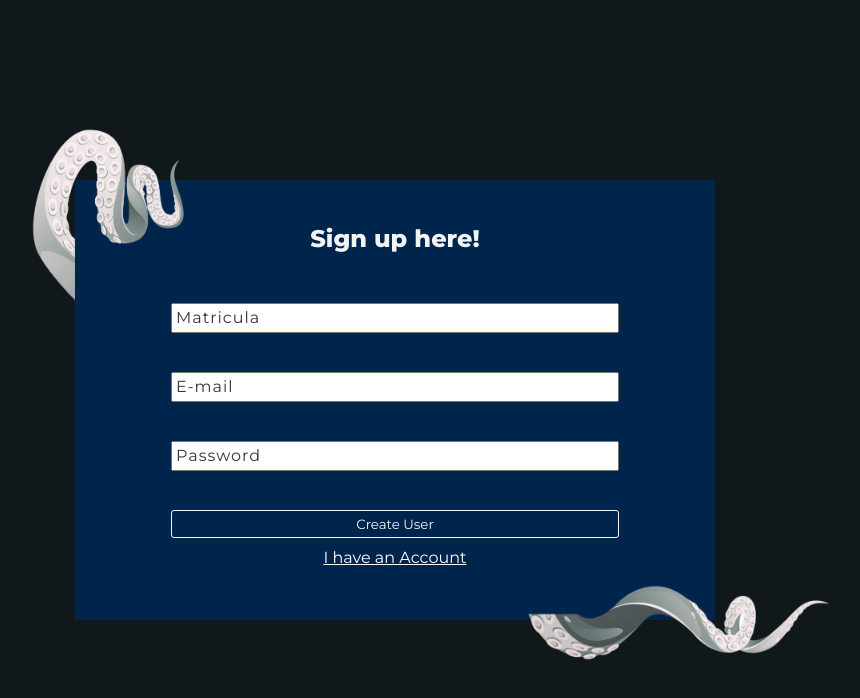
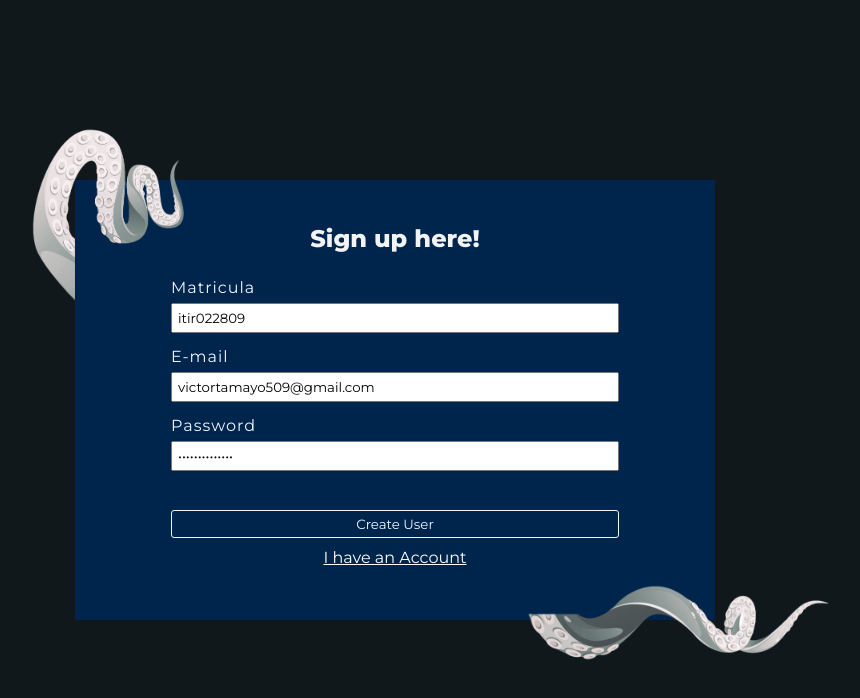
Before and after one commit to VictorTamayoBriones/UTT-TI, a React (Vite) app: page /create-user in a window 1280 px wide. Shown: the top 698 px of the page, without its empty margins (245-1105 px from the left). Built offline with nearby package versions, Linux system fonts and the light colour scheme.

Commit message:
create user

```diff
--- a/src/components/Alert/style/style.tsx
+++ b/src/components/Alert/style/style.tsx
@@ -10,7 +10,6 @@ export const AlertContainer = styled.div<IAlert>`
     text-align: center;
     border-radius: 3px;
     position: absolute;
-    opacity: 0;
     top: 10%;
     left: 35%;
     animation: alertStart 4s cubic-bezier(0, 0, 0, 1.08);
@@ -24,10 +23,9 @@ export const AlertContainer = styled.div<IAlert>`
         0%{
             opacity: 0;
             top: -10%;
-        }
-        10%{
-            opacity: 1;
+        }10%{
             top: 10%;
+
         }
         80%{
             opacity: 1;
--- a/src/pages/CreateUser/CreateUser.tsx
+++ b/src/pages/CreateUser/CreateUser.tsx
@@ -1,15 +1,21 @@
+import { Link } from "react-router-dom"
+import { Button } from "../../components/Button"
 import { Container } from "../../components/Container"
+import { Form } from "../../components/FormElements/Form"
+import { Input } from "../../components/FormElements/Input"
 import { OverlayLogin } from "../../components/OverlayLogin"
-import CreateUserForm from "./components/CreateUserForm"
-import { CreateUserProvider } from "./context/createUserProvider"
 
 function CreateUser() {
   return (
     <Container width="50%" className="login">
       <h2>Sign up here!</h2>
-      <CreateUserProvider>
-        < CreateUserForm/>
-      </CreateUserProvider>
+      <Form>
+        <Input label="Matricula" type="text" name="matricula" value="itir022809" onChange={()=>{}}/>
+        <Input label="E-mail" type="text" name="email" value="victortamayo509@gmail.com" onChange={()=>{}}/>
+        <Input label="Password" type="password" name="password" value="RubikTamayo123" onChange={()=>{}}/>
+        <Button type="submit" >Create User</Button>
+        <Link to="/login" >I have an Account</Link>
+      </Form>
       <OverlayLogin/>
     </Container>
   )
--- a/src/pages/CreateUser/components/CreateUserForm.tsx
+++ /dev/null
@@ -1,22 +0,0 @@
-import { useContext } from "react"
-import { Link } from "react-router-dom"
-import { Button } from "../../../components/Button"
-import { Form } from "../../../components/FormElements/Form"
-import { Input } from "../../../components/FormElements/Input"
-import { CreateUserContext } from "../context/createUserContex"
-
-function CreateUserForm() {
-
-  const { createUserFormData, handleChange, handleSubmit } = useContext(CreateUserContext);
-
-  return (
-    <Form onSubmit={handleSubmit} >
-        <Input label="Matricula" type="text" name="matricula" value={ createUserFormData.matricula } onChange={ handleChange }/>
-        <Input label="E-mail" type="text" name="email" value={ createUserFormData.email } onChange={ handleChange }/>
-        <Input label="Password" type="password" name="password" value={ createUserFormData.password } onChange={ handleChange }/>
-        <Button type="submit" >Create User</Button>
-        <Link to="/login" >I have an Account</Link>
-    </Form>
-  )
-}
-export default CreateUserForm
--- a/src/pages/CreateUser/context/createUserContex.ts
+++ /dev/null
@@ -1,10 +0,0 @@
-import React, { createContext } from "react";
-import { ICreateUserFormData } from "../models/formData";
-
-interface createUserForm{
-    createUserFormData: ICreateUserFormData,
-    handleChange: (e:React.ChangeEvent<HTMLInputElement>)=>void,
-    handleSubmit: (e:React.FormEvent)=>void
-}
-
-export const CreateUserContext = createContext<createUserForm>({} as createUserForm );
--- a/src/pages/CreateUser/context/createUserProvider.tsx
+++ /dev/null
@@ -1,51 +0,0 @@
-import React, { useState } from "react"
-import { useAlert } from "../../../components/Alert/hooks/useAlert";
-import { ICreateUserFormData } from "../models/formData";
-import { CreateUserContext } from "./createUserContex"
-
-interface Props{
-    children: JSX.Element
-}
-
-export const CreateUserProvider = ({children}:Props) =>{
-
-    const { handleAlert } = useAlert();
-
-    const INITIAL_STATE= {
-        matricula:'',
-        email: '',
-        password: ''
-    }
-
-    const[createUserFormData, setCreateUserFormData]=useState<ICreateUserFormData>(INITIAL_STATE);
-
-    const handleChange = (e:React.ChangeEvent<HTMLInputElement>) =>{
-        setCreateUserFormData({...createUserFormData, [e.target.name]: e.target.value})
-    }
-
-    const handleSubmit=(e:React.FormEvent)=>{
-        e.preventDefault();
-
-        if( createUserFormData.email === '' ){
-            handleAlert('visible', 'error', 'Email Requerido')
-        }
-
-        if( createUserFormData.matricula === '' ){
-            handleAlert('visible', 'error', 'Matricula Requerido')
-        }
-
-        if( createUserFormData.password === '' ){
-            handleAlert('visible', 'error', 'Password Requerido')
-        }
-
-        if( createUserFormData.email === '' && createUserFormData.matricula === '' && createUserFormData.password === '' ){
-            handleAlert('visible', 'error', 'Datos Requeridos')
-        }
-    }
-
-    return(
-        <CreateUserContext.Provider value={{createUserFormData, handleChange, handleSubmit}} >
-            {children}
-        </CreateUserContext.Provider>
-    )
-}
--- a/src/pages/CreateUser/models/formData.ts
+++ /dev/null
@@ -1,5 +0,0 @@
-export interface ICreateUserFormData{
-    matricula: string,
-    email: string,
-    password: string
-}
```
